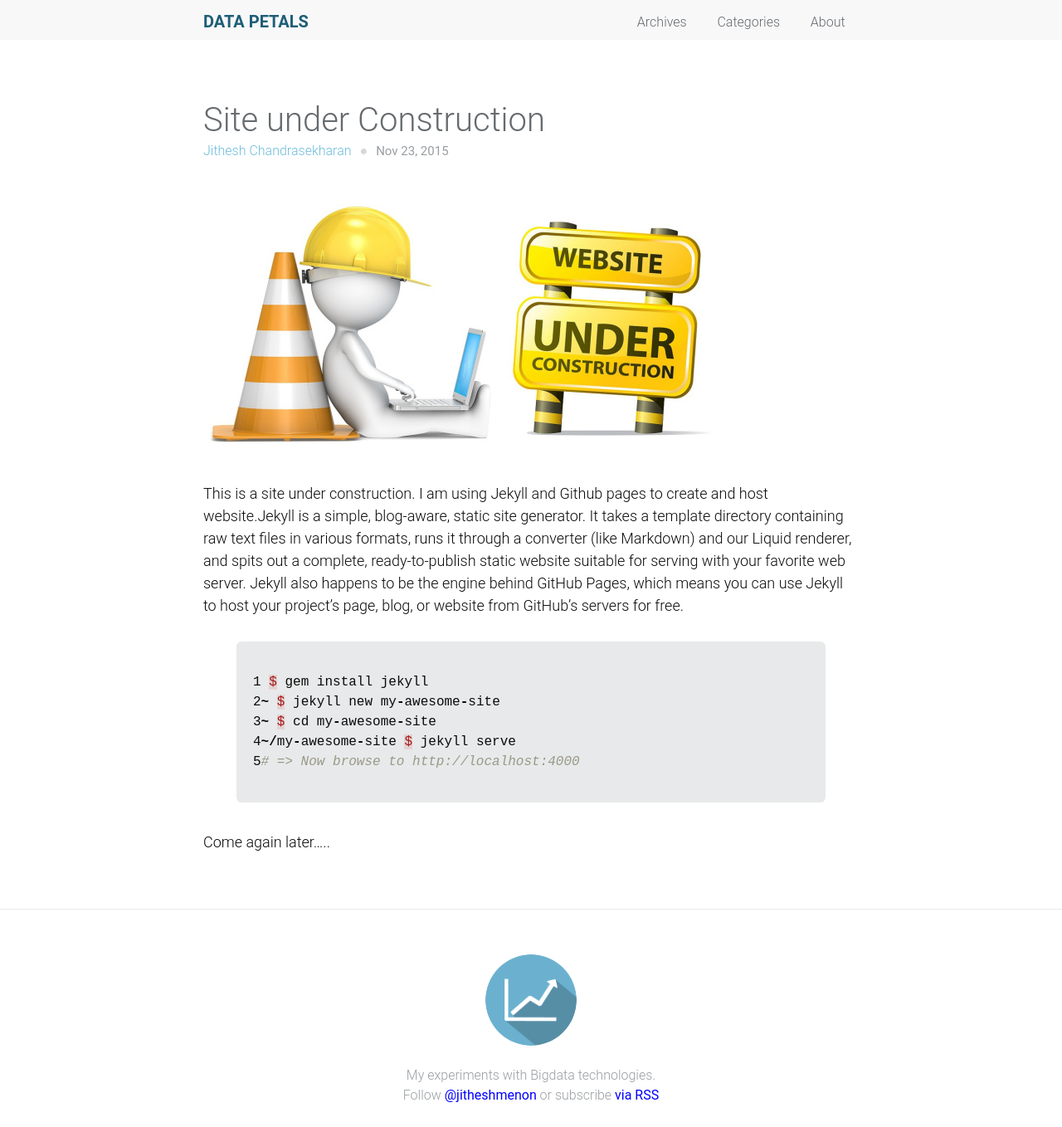
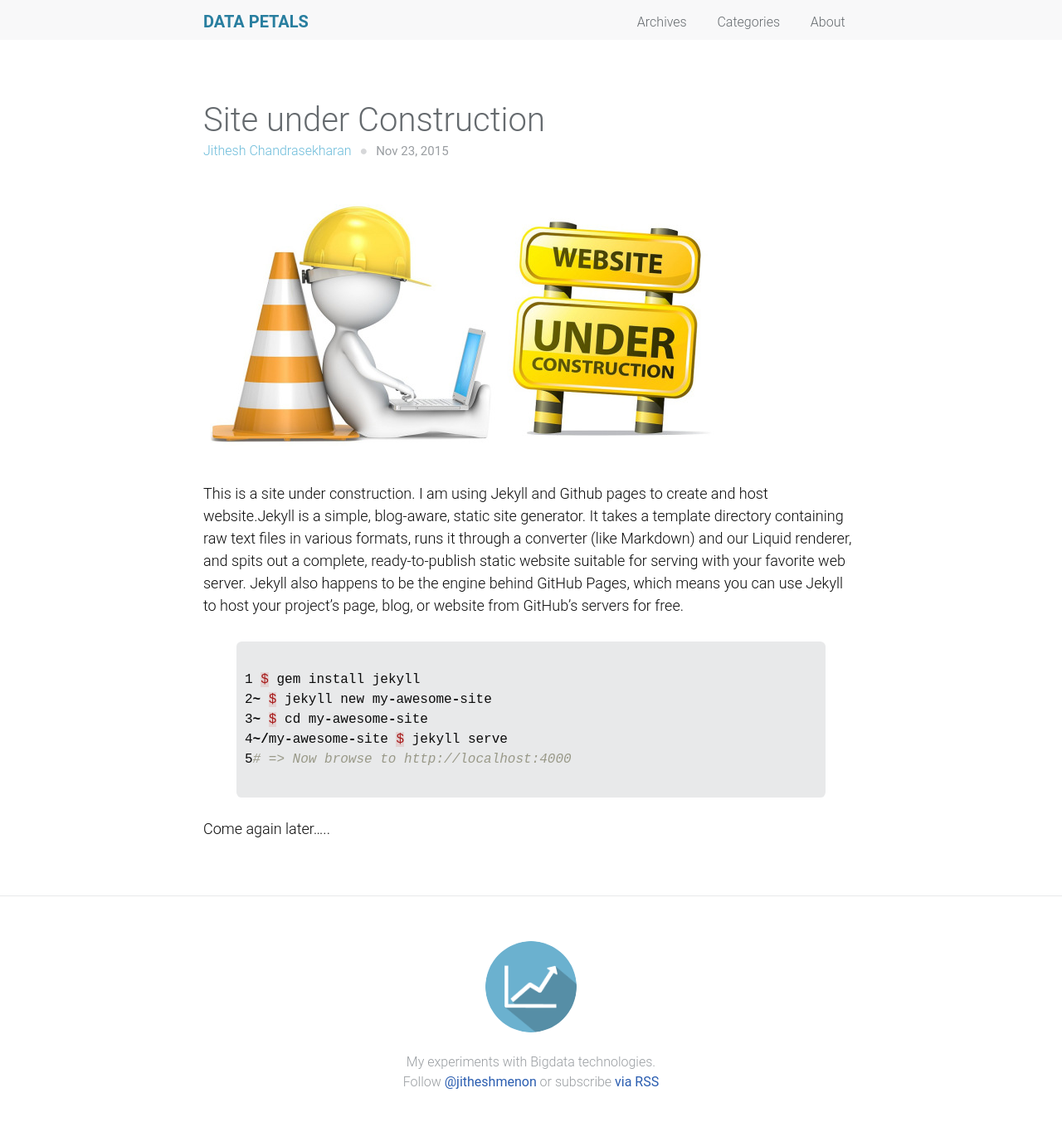
Before and after one commit to gitjit/gitjit.github.io, a Jekyll site: the page built from _posts/2015-11-30-site-under-construction.md, in a window 1280 px wide. Shown: the whole page at 83% size. Built offline with Jekyll 4.4.1, drawn with Linux system fonts in a browser that asks for light colours.

Commit message:
blog fonts

```diff
--- a/_sass/base/_base.scss
+++ b/_sass/base/_base.scss
@@ -50,7 +50,7 @@ h4 {
 
 a {
 	/*color: $color-primary; */
-	color: blue;
+	color: #2A5DB0;
 	text-decoration: none;
 	font-weight: $font-weight--medium;
 }
--- a/_sass/base/_syntax-highlighting.scss
+++ b/_sass/base/_syntax-highlighting.scss
@@ -3,9 +3,9 @@
  */
 .highlight {
     background: palette(grey, xx-light);
-    padding: em(5px) em(20px);
-    margin-top: em(24px);
-    margin-bottom: em(34px);
+    padding: em(2px) em(10px);
+    margin-top: em(14px);
+    margin-bottom: em(24px);
     border-radius: $br--default;
 
     .c     { color: #998; font-style: italic } // Comment
--- a/_sass/modules/_logo.scss
+++ b/_sass/modules/_logo.scss
@@ -9,7 +9,7 @@
 	font-family: "Roboto","Helvetica Neue",Helvetica,Arial,sans-serif;
 	display: block;
 	text-align: center;
-	color: darken($color-primary, 35%);
+	color: darken($color-primary, 25%);
 	@include mq(small) {
 	  margin-top: 20px;
 	  margin-bottom: 20px;
```
